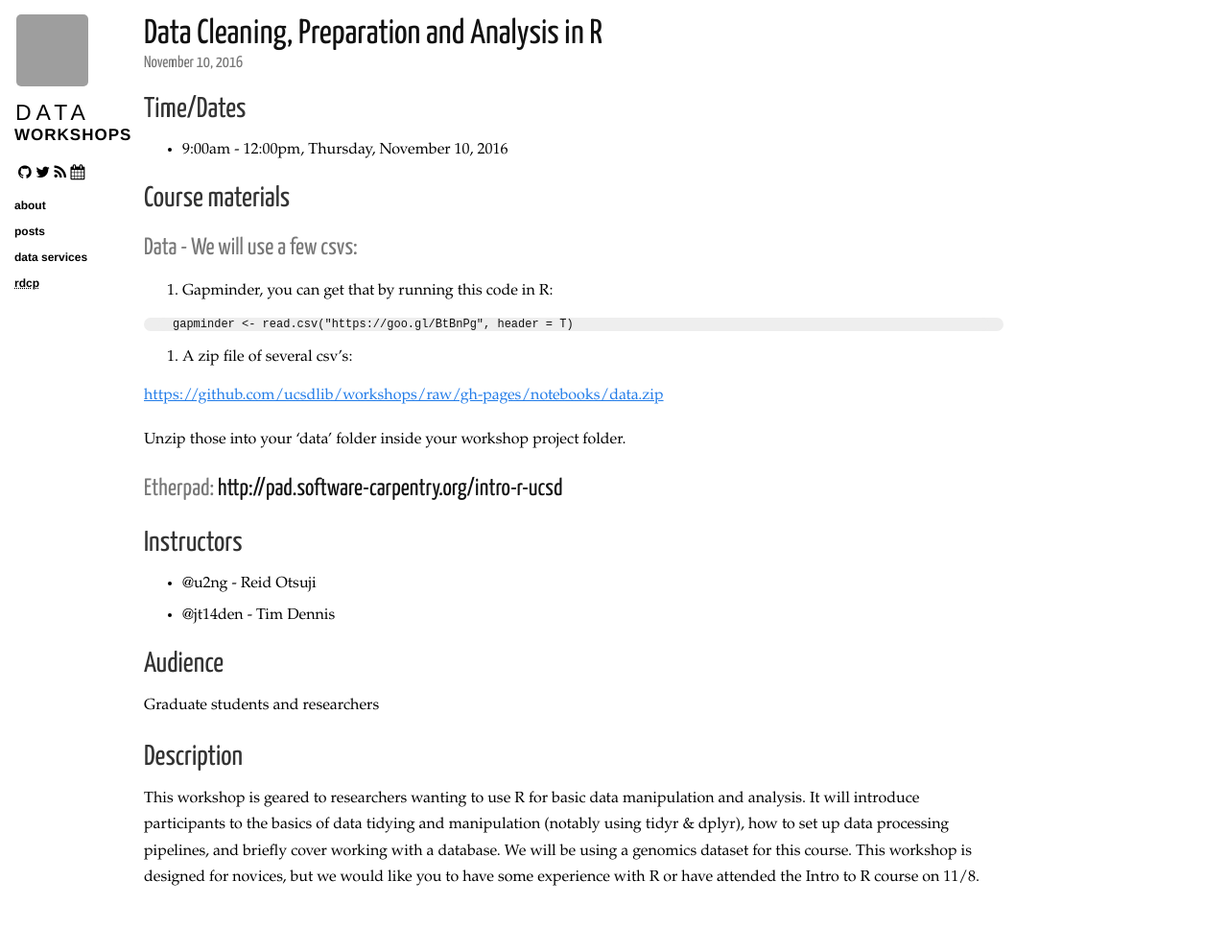
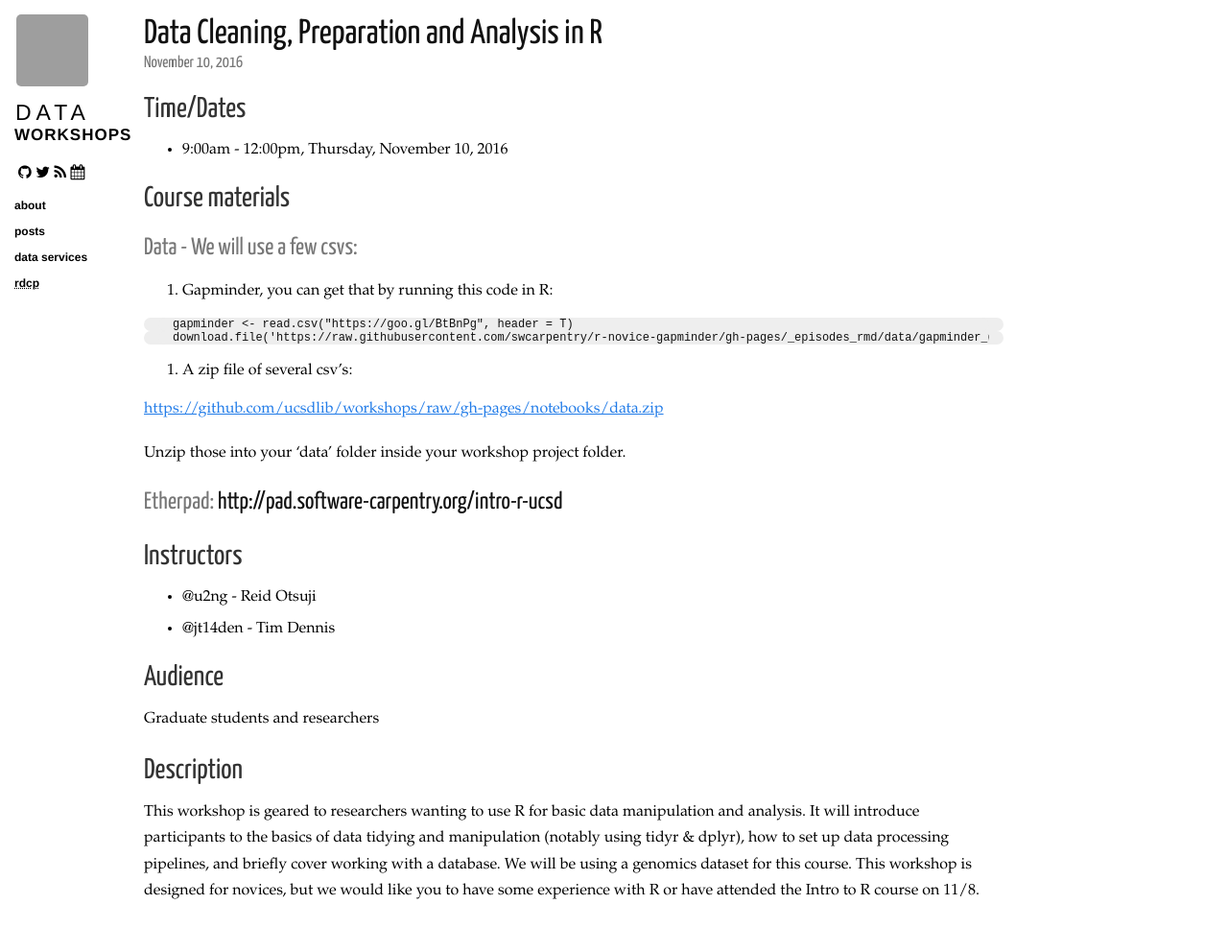
Before and after one commit to ucsdlib/workshops, a Jekyll site: the page built from _posts/2016-11-10-data-clean-R.markdown, in a window 1280 px wide. Shown: the whole page at 96% size. Built offline with Jekyll 4.4.1, drawn with Linux system fonts in a browser that asks for light colours; nearby versions of some CDN libraries; grey boxes are pictures that could not be loaded.

Commit message:
adding data

````diff
--- a/_posts/2016-11-10-data-clean-R.markdown
+++ b/_posts/2016-11-10-data-clean-R.markdown
@@ -18,6 +18,10 @@ category: posts r
 gapminder <- read.csv("https://goo.gl/BtBnPg", header = T)
 ~~~
 
+~~~
+download.file('https://raw.githubusercontent.com/swcarpentry/r-novice-gapminder/gh-pages/_episodes_rmd/data/gapminder_wide.csv', 'data/gapminder_wide.csv')
+~~~
+
 2. A zip file of several csv's:
 
 <https://github.com/ucsdlib/workshops/raw/gh-pages/notebooks/data.zip>
@@ -25,6 +29,7 @@ gapminder <- read.csv("https://goo.gl/BtBnPg", header = T)
 Unzip those into your 'data' folder inside your workshop project folder.
 
 ### Etherpad: <http://pad.software-carpentry.org/intro-r-ucsd>
+
 ## Instructors
 
 * @u2ng - Reid Otsuji
--- a/notebooks/dplyr-tidyr/dplyr-tidyr.Rmd
+++ b/notebooks/dplyr-tidyr/dplyr-tidyr.Rmd
@@ -171,6 +171,7 @@ gdp_pop_bycontinents_byyear <- gapminder %>%
 ```
 
 <http://swcarpentry.github.io/r-novice-gapminder/13-dplyr#advanced-challenge>
+https://www.rstudio.com/wp-content/uploads/2015/02/data-wrangling-cheatsheet.pdf
 
 ## Tidyr
 
````
Also changed, not shown: 1 other file.
